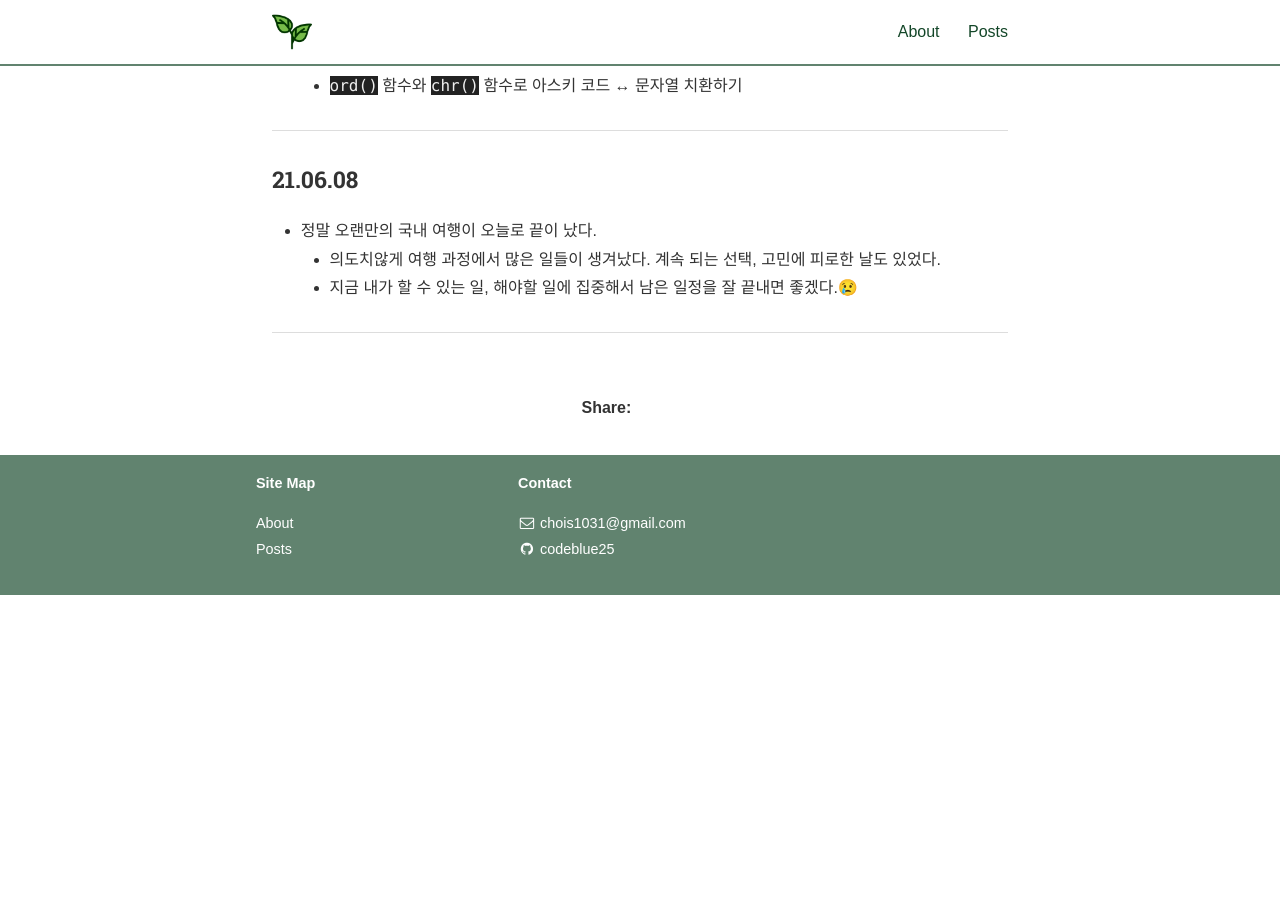
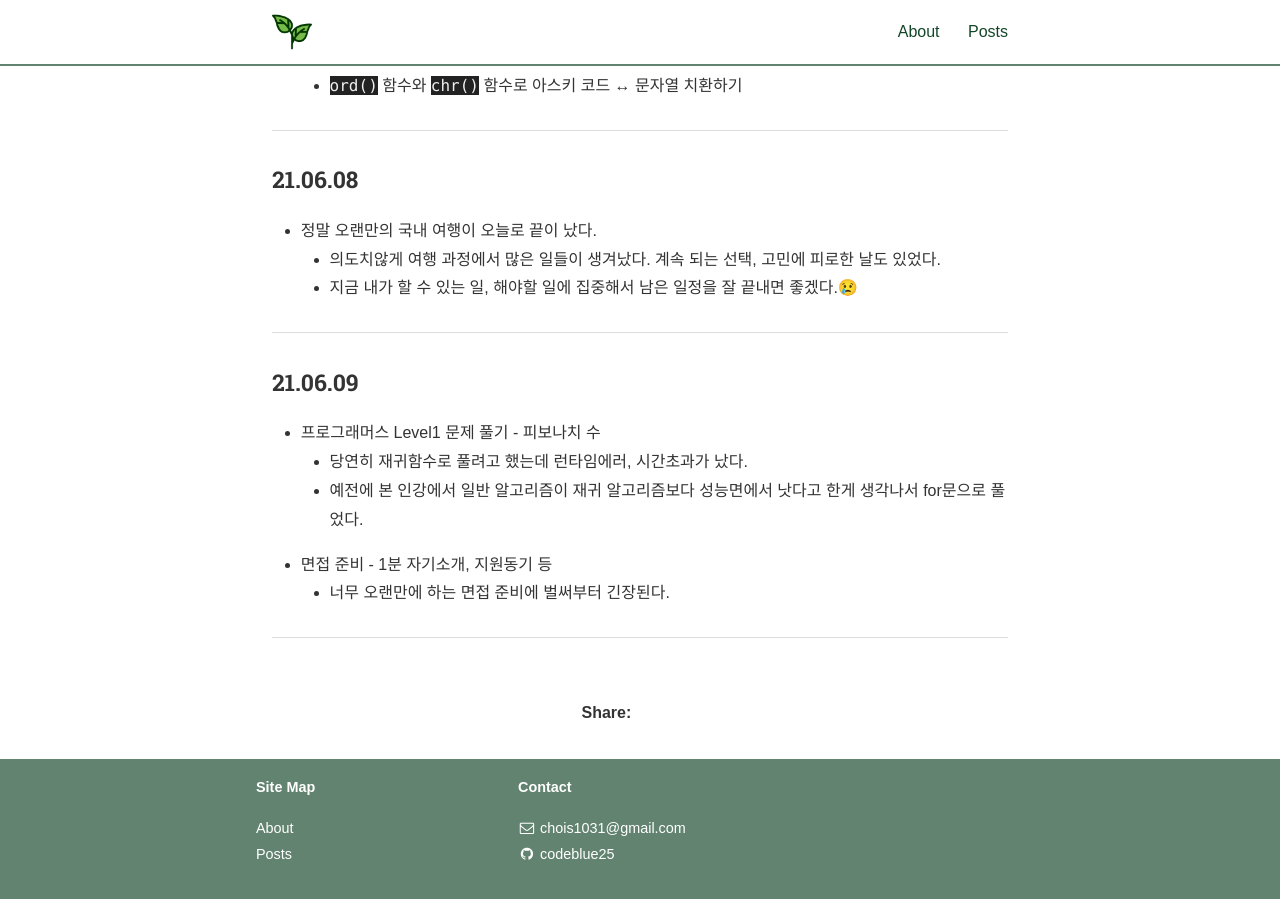
Before and after one commit to codeblue25/codeblue25.github.io, a Jekyll site: the page built from _posts/2021-06-06-0612.md, in a window 1280 px wide and 900 px high, scrolled down 501 px. Built offline with Jekyll 4.4.1, drawn with Linux system fonts in a browser that asks for light colours; nearby versions of some CDN libraries; some web fonts are replaced; a style sheet for code colours, icons or effects is not loaded; before the commit the page ends 1096 px from its top, so only the background shows below that.

Commit message:
210609 TIL

```diff
--- a/_posts/2021-06-06-0612.md
+++ b/_posts/2021-06-06-0612.md
@@ -26,3 +26,13 @@ categories: TIL
   - 지금 내가 할 수 있는 일, 해야할 일에 집중해서 남은 일정을 잘 끝내면 좋겠다.😢
 
 ---
+
+<h3>21.06.09</h3>
+
+- 프로그래머스 Level1 문제 풀기 - 피보나치 수
+  - 당연히 재귀함수로 풀려고 했는데 런타임에러, 시간초과가 났다.
+  - 예전에 본 인강에서 일반 알고리즘이 재귀 알고리즘보다 성능면에서 낫다고 한게 생각나서 for문으로 풀었다.
+- 면접 준비 - 1분 자기소개, 지원동기 등
+  - 너무 오랜만에 하는 면접 준비에 벌써부터 긴장된다.
+
+---
```
